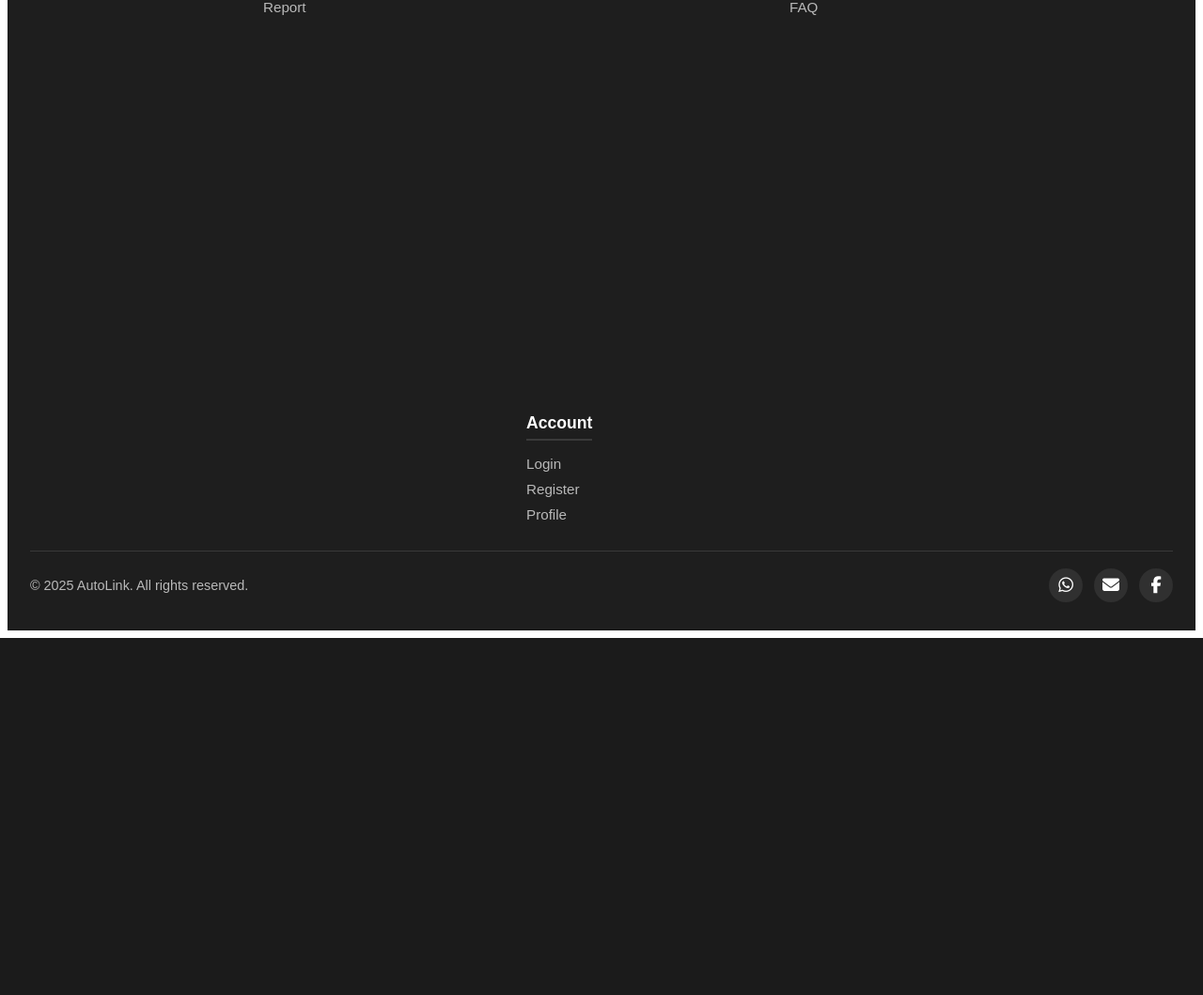
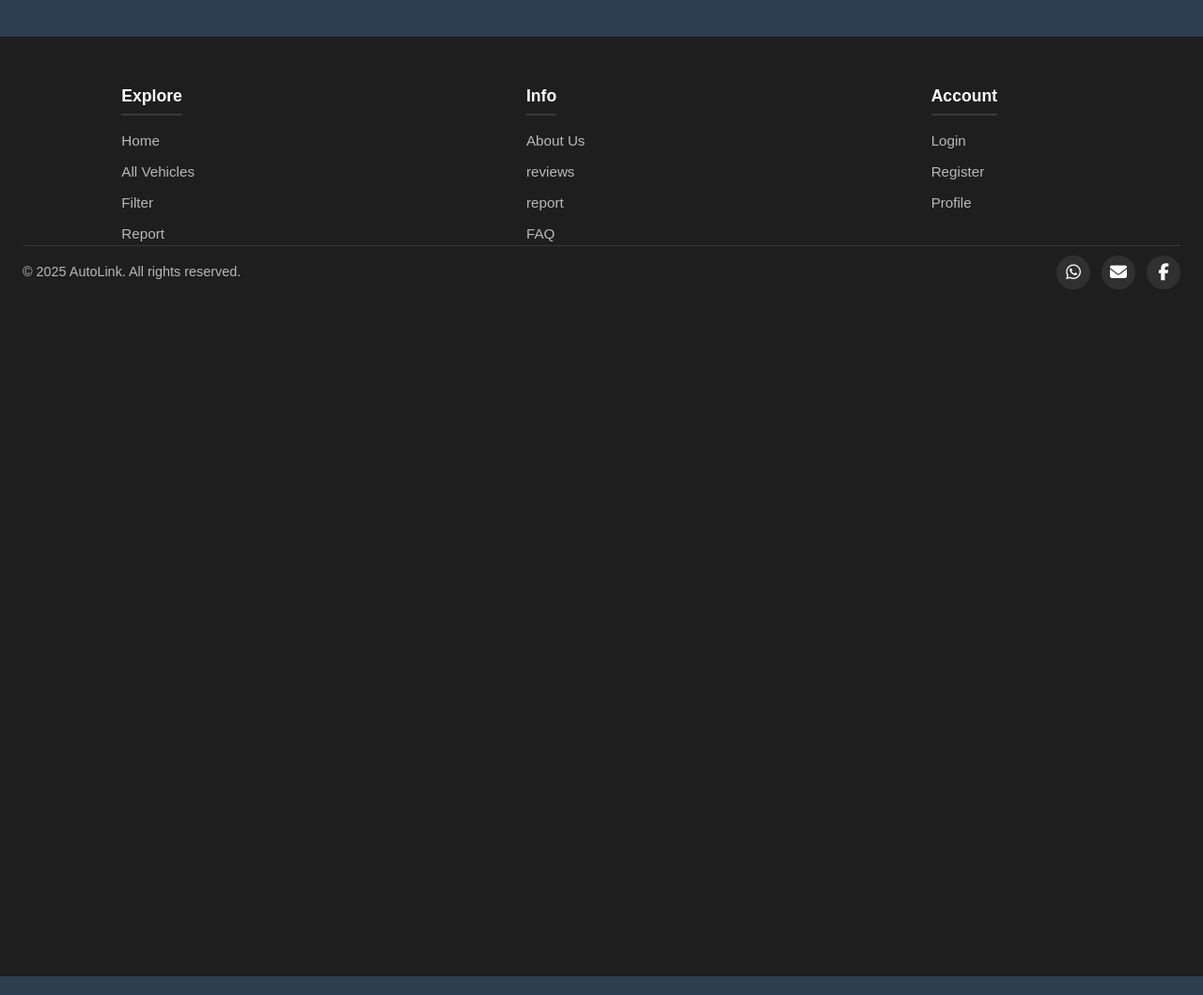
Before and after one commit to Rishab276/Autolink_Web_Assigment, a Django app: page /reviews/report/ in a window 1280 px wide. Shown: the part 741-1800 px from the top of the page at 94% size. Before the commit the page ends 1420 px from the top, so only its background shows below. Run offline with Django 5.2, Linux system fonts and the light colour scheme.

Commit message:
i am pushing

```diff
--- a/Reviews/static/css/report.css
+++ b/Reviews/static/css/report.css
@@ -1,4 +1,36 @@
-/* Header */
+/* ========================================
+   RESET - Add this at the TOP
+   ======================================== */
+
+* {
+    margin: 0;
+    padding: 0;
+    box-sizing: border-box;
+}
+
+html, body {
+    margin: 0;
+    padding: 0;
+    box-sizing: border-box;
+    line-height: 1.5;
+    background-color: #f9f9f9;
+}
+
+body {
+    display: flex;
+    flex-direction: column;
+    min-height: 100vh;
+}
+
+main {
+    flex: 0 0 auto;
+}
+
+
+/* ========================================
+   Header
+   ======================================== */
+
 header {
     background-color: #3498db;
     padding: 15px 0;
@@ -6,17 +38,20 @@ header {
     font-size: 20px;
     font-weight: bold;
     color: white;
+    margin: 0;
+    width: 100%;
 }
 
 /* Hero Section */
 .hero {
     position: relative;
     background: url('{% static "images/hero-bg.jpg" %}') no-repeat center center/cover;
-    height: 400px;
+    min-height: 600px;
     display: flex;
     flex-direction: column;
     justify-content: center;
     align-items: center;
+    padding: 60px 20px;
 }
 
 /* Form Box */
@@ -53,7 +88,7 @@ header {
 }
 
 .form-box button {
-    background:#3498db;
+    background: #3498db;
     border: none;
     padding: 12px;
     font-size: 14px;
@@ -66,13 +101,65 @@ header {
 }
 
 .form-box button:hover {
-    background: #3498db;
+    background: #2980b9;
 }
+
+
+/* ========================================
+   FOOTER - Add/Replace this section
+   ======================================== */
+
+footer {
+    background: #2c3e50;
+    padding: 40px 0 20px;
+    font-size: 14px;
+    color: #fff;
+    width: 100%;
+    margin: 0;
+    flex-shrink: 0; /* Makes footer fill space */
+}
+
+.footer-container {
+    max-width: 1200px;
+    margin: 0 auto;
+    padding: 0 ;
+}
+
+.footer-bottom {
+    margin: 20px 0 0 0;
+    padding: 0;
+}
+
+/* --- FIX FOOTER SPACING FOR REPORT PAGE ONLY --- */
+
+.footer-main {
+    min-height: 1000px;
+    padding: 80px 24px 60px;
+    width: 100%;
+}
+
+.footer-columns {
+    justify-content: space-around !important;
+    gap: 60px !important;
+    margin-bottom: 0 !important;
+}
+
+.footer-bottom {
+    margin: 0 !important;
+    padding: 10px 0 !important;
+}
+
+body {
+    background-color: #1e1e1e; /* same as footer background to hide small gaps */
+    overflow-x: hidden;
+}
+
+
 
 @media (max-width: 768px) {
     .hero {
-        height: 500px;
-        padding: 20px;
+        min-height: 300px;
+        padding: 40px 20px;
     }
 
     .form-box {
--- a/Reviews/templates/Reviews/report.html
+++ b/Reviews/templates/Reviews/report.html
@@ -32,5 +32,9 @@
     <footer>
         {% include "footer.html" %}
     </footer>
+
+
+
+
 </body>
 </html>
--- a/templates/footer.html
+++ b/templates/footer.html
@@ -120,11 +120,11 @@
       <ul>
         <li><a href="{% url 'main:aboutus' %}">About Us</a></li>
         {% if request.user.is_authenticated %}
-          <li><a href="{% url 'reviews:review_page' %}">Reviews</a></li>
-          <li><a href="{% url 'reviews:report_page' %}">Report</a></li>
+          <li><a href="{% url 'reviews:review_page' %}">reviews</a></li>
+          <li><a href="{% url 'reviews:report_page' %}">report</a></li>
         {% else %}
-          <li><a href="{% url 'users:login' %}?next={% url 'reviews:review_page' %}">Reviews</a></li>
-          <li><a href="{% url 'users:login' %}?next={% url 'reviews:report_page' %}">Report</a></li>
+          <li><a href="{% url 'users:login' %}?next={% url 'reviews:review_page' %}">reviews</a></li>
+          <li><a href="{% url 'users:login' %}?next={% url 'reviews:report_page' %}">report</a></li>
         {% endif %}
         <li><a href="{% url 'main:faq' %}">FAQ</a></li>
       </ul>
```
Also changed, not shown: Reviews/static/css/review.css (+79 -16 lines).
